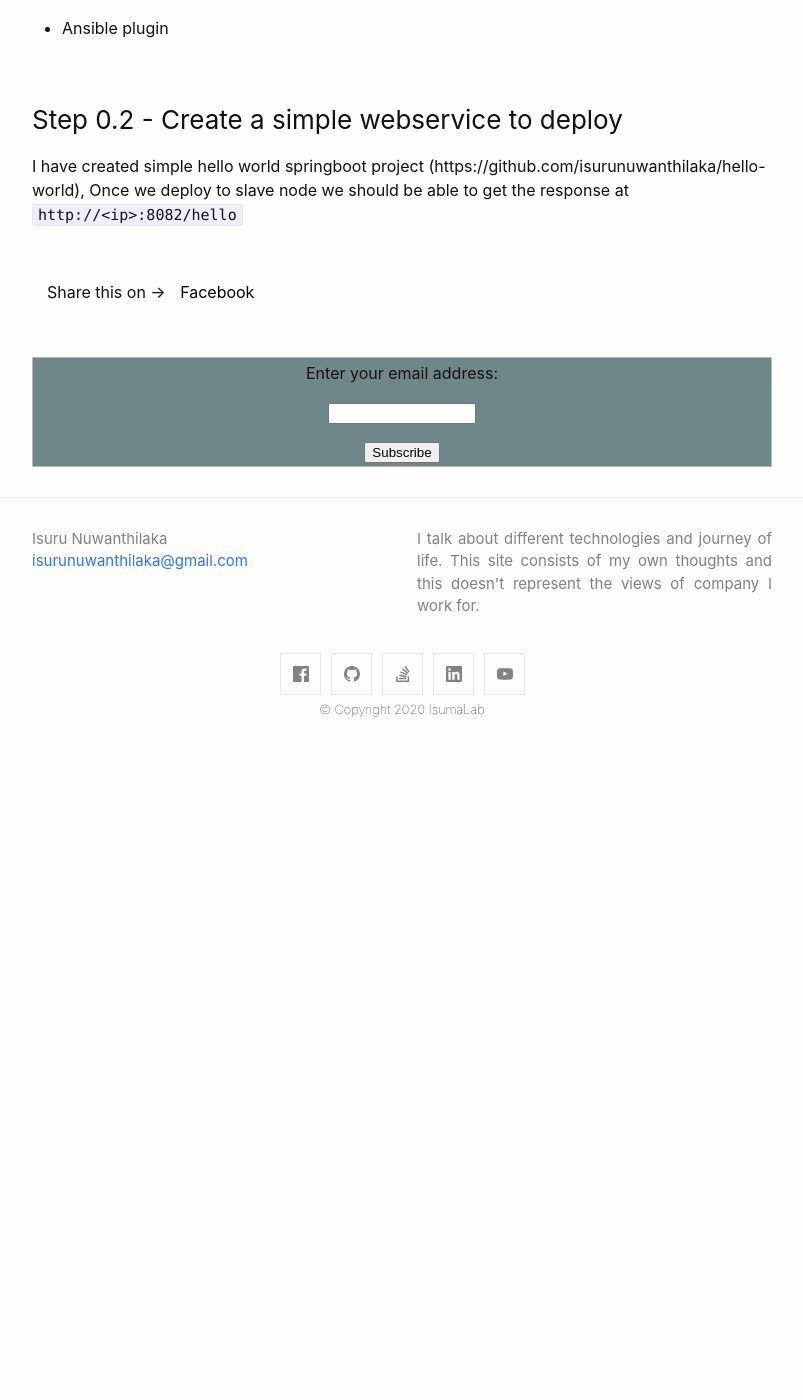
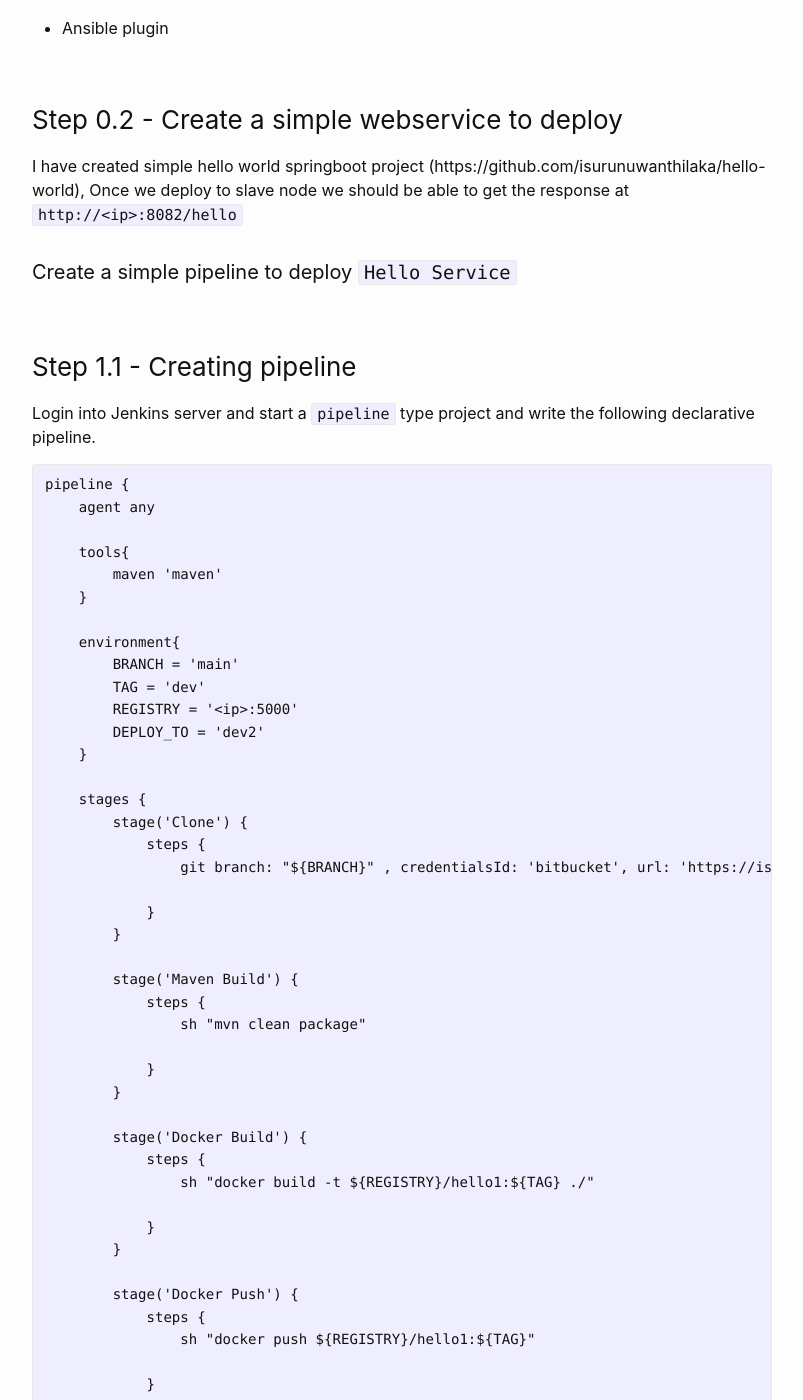
Before and after one commit to isurunuwanthilaka/isurunuwanthilaka.github.io, a Jekyll site: the page built from _posts/2021-02-18-docker-jenkins-ansible-automation.md, in a window 1280 px wide and 1400 px high, scrolled down 3048 px. Shown: the whole window, without its empty margins (238-1041 px from the left). Built offline with Jekyll 4.4.1, drawn with Linux system fonts in a browser that asks for light colours; comment, search, counter and statistics services are not loaded; before the commit the page ends 3812 px from its top, so only the background shows below that; some of the changed text lies outside the part shown.

Commit message:
add new cicd article

````diff
--- a/_posts/2021-02-18-docker-jenkins-ansible-automation.md
+++ b/_posts/2021-02-18-docker-jenkins-ansible-automation.md
@@ -94,3 +94,70 @@ If successful `ansible -i hosts -m ping` should give success response. Here `hos
 ### Step 0.2 - Create a simple webservice to deploy
 
 I have created simple hello world springboot project (https://github.com/isurunuwanthilaka/hello-world), Once we deploy to slave node we should be able to get the response at `http://<ip>:8082/hello`
+
+#### Create a simple pipeline to deploy `Hello Service`
+
+### Step 1.1 - Creating pipeline
+
+Login into Jenkins server and start a `pipeline` type project and write the following declarative pipeline.
+
+```
+pipeline {
+    agent any
+
+    tools{
+        maven 'maven'
+    }
+
+    environment{
+        BRANCH = 'main'
+        TAG = 'dev'
+        REGISTRY = '<ip>:5000'
+        DEPLOY_TO = 'dev2'
+    }
+
+    stages {
+        stage('Clone') {
+            steps {
+                git branch: "${BRANCH}" , credentialsId: 'bitbucket', url: 'https://isurunuwanthilaka@bitbucket.org/isurunuwanthilaka/hello-world1'
+
+            }
+        }
+
+        stage('Maven Build') {
+            steps {
+                sh "mvn clean package"
+
+            }
+        }
+
+        stage('Docker Build') {
+            steps {
+                sh "docker build -t ${REGISTRY}/hello1:${TAG} ./"
+
+            }
+        }
+
+        stage('Docker Push') {
+            steps {
+                sh "docker push ${REGISTRY}/hello1:${TAG}"
+
+            }
+        }
+
+        stage('Deploy Docker Container') {
+            steps {
+                ansiblePlaybook credentialsId: 'dev-server', disableHostKeyChecking: true, extras: '-e TAG=${TAG} -e ENV=${DEPLOY_TO} --tags hello1', installation: 'ansible', inventory: '/home/src/ansible-scripts/inventory.inv', playbook: '/home/src/ansible-scripts/docker-deployment.yml'
+            }
+        }
+
+        stage('Clean') {
+            steps {
+                sh "docker image rm -f ${REGISTRY}/hello1:${TAG}"
+                sh "docker system prune -f"
+
+            }
+        }
+    }
+}
+```
````
